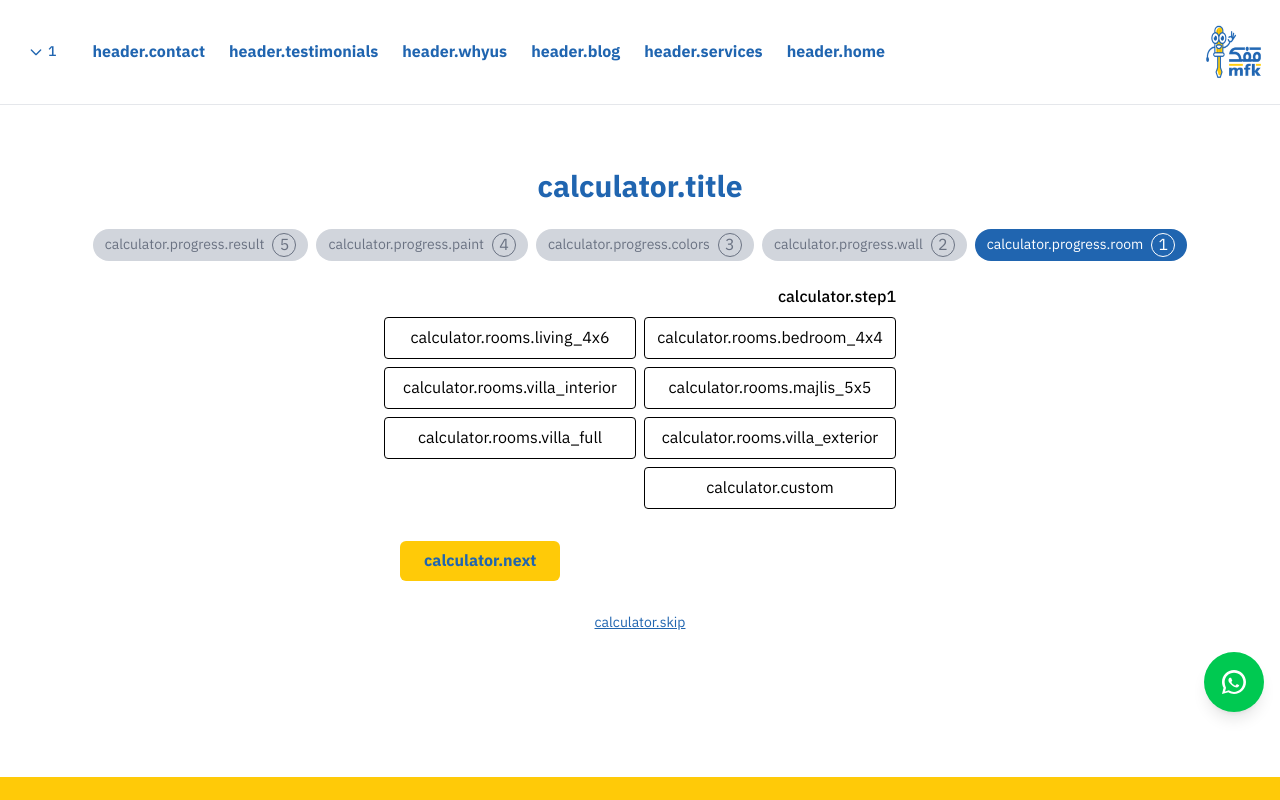
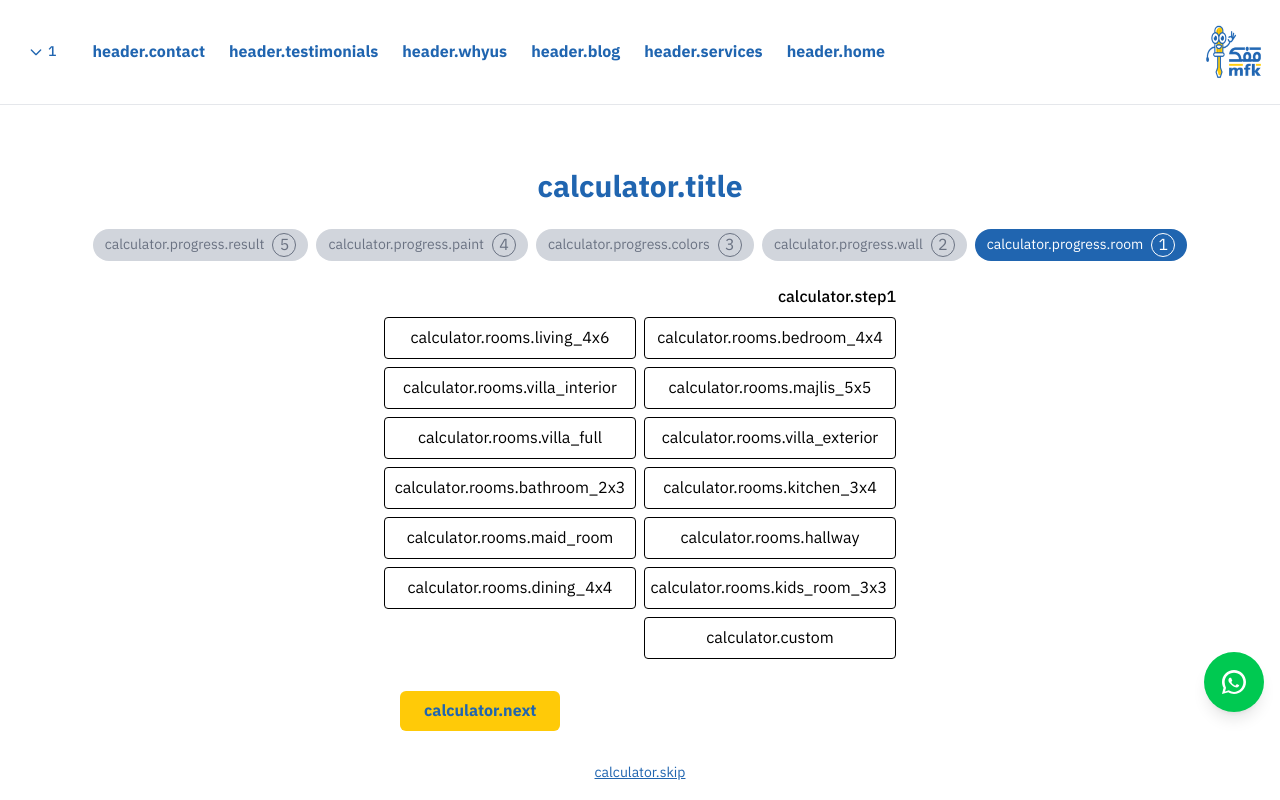
Before and after one commit to abdoroot/mfk-website-react, a React (Vite) app: page /1/painting-calculator in a window 1280 px wide. Shown: the top 800 px of the page. Built offline with nearby package versions, Linux system fonts and the light colour scheme.

Commit message:
Add minimum price feature

```diff
--- a/src/data/paintingCalculator.json
+++ b/src/data/paintingCalculator.json
@@ -1,11 +1,53 @@
 {
   "roomTypes": [
-    { "key": "bedroom_4x4", "area": 16 },
-    { "key": "living_4x6", "area": 24 },
-    { "key": "majlis_5x5", "area": 25 },
-    { "key": "villa_interior", "area": 120 },
-    { "key": "villa_exterior", "area": 90 },
-    { "key": "villa_full", "area": 210 }
+    {
+      "key": "bedroom_4x4",
+      "area": 16
+    },
+    {
+      "key": "living_4x6",
+      "area": 24
+    },
+    {
+      "key": "majlis_5x5",
+      "area": 25
+    },
+    {
+      "key": "villa_interior",
+      "area": 120
+    },
+    {
+      "key": "villa_exterior",
+      "area": 90
+    },
+    {
+      "key": "villa_full",
+      "area": 210
+    },
+    {
+      "key": "kitchen_3x4",
+      "area": 12
+    },
+    {
+      "key": "bathroom_2x3",
+      "area": 6
+    },
+    {
+      "key": "hallway",
+      "area": 10
+    },
+    {
+      "key": "maid_room",
+      "area": 9
+    },
+    {
+      "key": "kids_room_3x3",
+      "area": 9
+    },
+    {
+      "key": "dining_4x4",
+      "area": 16
+    }
   ],
   "wallConditions": {
     "excellent": 0,
@@ -14,13 +56,14 @@
     "major_cracks": 20
   },
   "paintQuality": {
-    "luxury": 25,
-    "standard": 15
+    "luxury": 27,
+    "standard": 20
   },
   "colorsMultiplier": {
     "1": 1,
     "2": 1.1,
     "3+": 1.2
   },
-  "basePricePerSquareMeter": 12
+  "basePricePerSquareMeter": 12,
+  "minimumPrice": 400
 }
--- a/src/locales/ar.json
+++ b/src/locales/ar.json
@@ -195,7 +195,13 @@
       "majlis_5x5": "مجلس 5x5",
       "villa_interior": "فيلا داخلية",
       "villa_exterior": "فيلا خارجية",
-      "villa_full": "فيلا داخلية + خارجية"
+      "villa_full": "فيلا داخلية + خارجية",
+      "kitchen_3x4": "مطبخ 3x4",
+      "bathroom_2x3": "حمام 2x3",
+      "hallway": "ممر",
+      "maid_room": "غرفة خادمة",
+      "kids_room_3x3": "غرفة أطفال 3x3",
+      "dining_4x4": "غرفة طعام 4x4"
     },
     "step2": "حالة الجدران",
     "wall": {
--- a/src/locales/en.json
+++ b/src/locales/en.json
@@ -195,7 +195,13 @@
       "majlis_5x5": "Majlis 5x5",
       "villa_interior": "Villa interior",
       "villa_exterior": "Villa exterior",
-      "villa_full": "Villa interior + exterior"
+      "villa_full": "Villa interior + exterior",
+      "kitchen_3x4": "Kitchen 3x4",
+      "bathroom_2x3": "Bathroom 2x3",
+      "hallway": "Hallway",
+      "maid_room": "Maid's room",
+      "kids_room_3x3": "Kids room 3x3",
+      "dining_4x4": "Dining room 4x4"
     },
     "step2": "Wall condition",
     "wall": {
--- a/src/pages/PaintingCalculator.jsx
+++ b/src/pages/PaintingCalculator.jsx
@@ -51,8 +51,9 @@ const PaintingCalculator = () => {
     const qualityPrice = data.paintQuality[quality] || 0;
     const multiplier = data.colorsMultiplier[colors] || 1;
     const total = (basePrice + wallExtra + qualityPrice) * multiplier;
+    const finalTotal = Math.max(total, data.minimumPrice || 0);
     setArea(area);
-    setResult(total);
+    setResult(finalTotal);
   };
 
   return (
```
